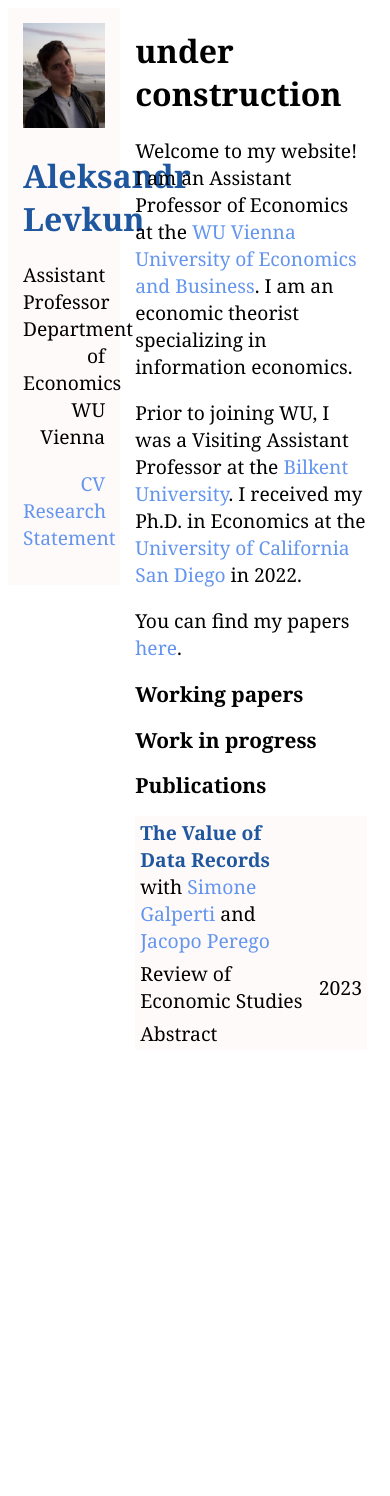
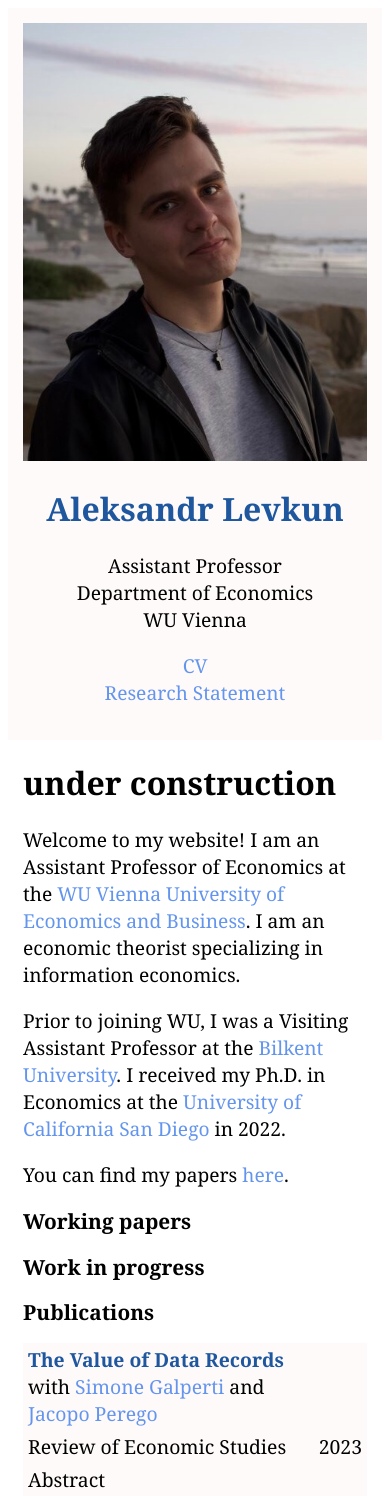
Before and after one commit to alevkun/alevkun.github.io, a Jekyll site: the page built from index.html, in a window 390 px wide. Built offline with Jekyll 4.4.1, drawn with Linux system fonts in a browser that asks for light colours; before the commit the page ends 1050 px from its top, so only the background shows below that.

Commit message:
Update title.html

```diff
--- a/_layouts/title.html
+++ b/_layouts/title.html
@@ -37,6 +37,19 @@
   text-align: right;
 }
 
+@media only screen and (max-width: 620px) {
+  /* For mobile phones: */
+  .left, .main {
+    width: 100%;
+  }
+  .left p{
+  	text-align:center;
+  }
+  .left h1{
+  	text-align:center;
+  }
+}
+
 table, th, td {
   border:0px solid black;
   border-collapse: collapse;
@@ -65,19 +78,6 @@ p {
 }
 <!-- line-height: 1.4em; -->
 
-@media only screen and (max-width: 620px) {
-  /* For mobile phones: */
-  .left, .main {
-    width: 100%;
-  }
-  .left p{
-  	text-align:center;
-  }
-  .left h1{
-  	text-align:center;
-  }
-}
-
 </style>
 </head>
 
```
